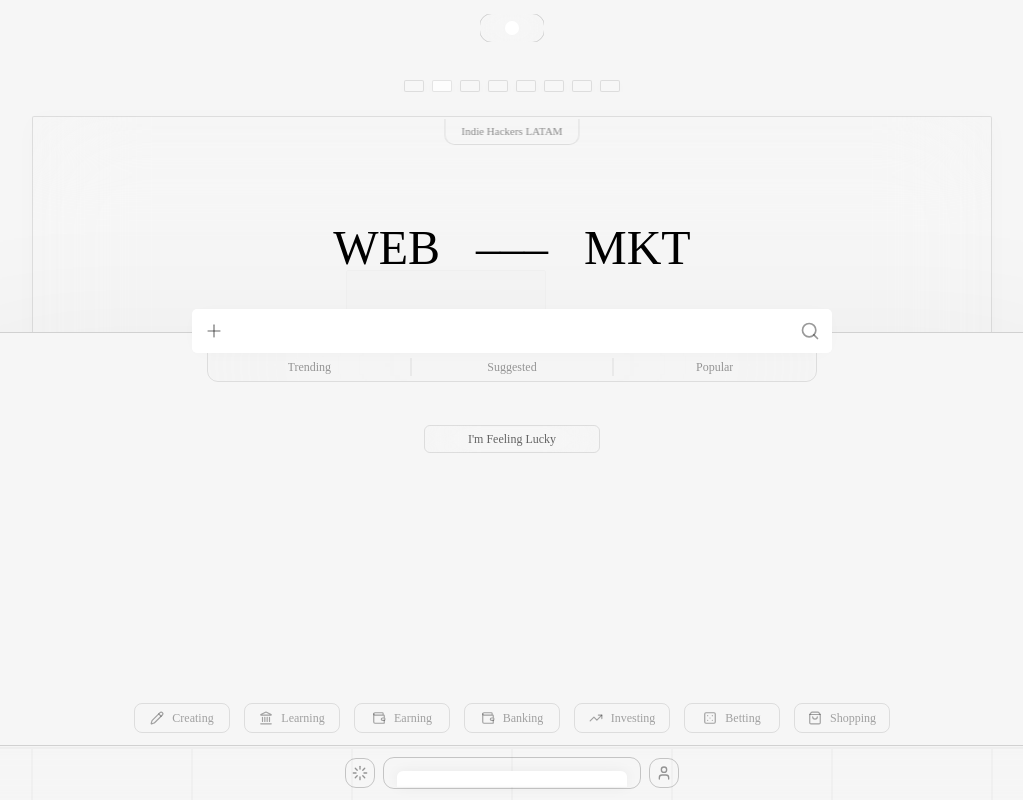
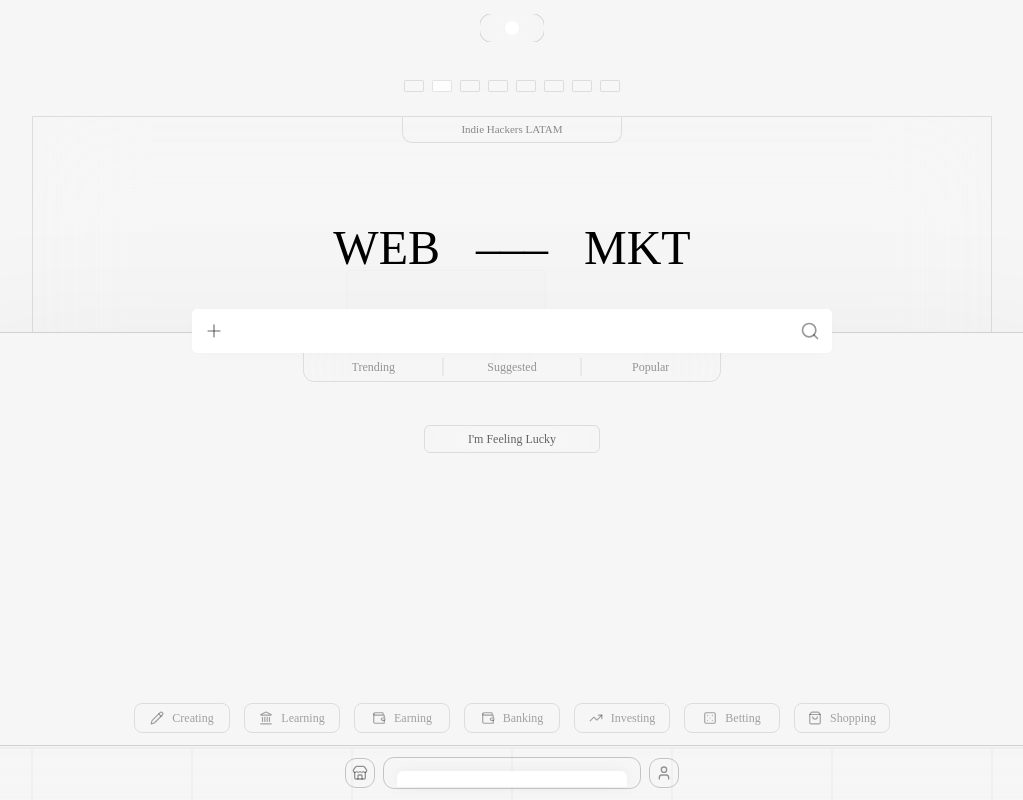
Before and after one commit to Nachogiorgis/Web-Market, a Next.js app: page / in a window 1280 px wide. Shown: the whole page, without its empty margins (128-1151 px from the left). Built offline with nearby package versions, Linux system fonts and the light colour scheme.

Commit message:
more fixes

```diff
--- a/app/components/BottomBar.tsx
+++ b/app/components/BottomBar.tsx
@@ -1,4 +1,4 @@
-import { Loader, User } from "lucide-react";
+import { Store, User } from "lucide-react";
 
 export function BottomBar() {
   return (
@@ -10,7 +10,7 @@ export function BottomBar() {
       <div className="flex items-center justify-center gap-2.5">
         <div className="flex h-7 w-7 items-center justify-center rounded-[10px] p-1 outline outline-[0.50px] outline-offset-[-0.50px] outline-black/20 backdrop-blur-xl hover:bg-black/[1%]">
           {/* <Inbox className="h-4 stroke-black/40" /> */}
-          <Loader className="h-4 stroke-black/40" />
+          <Store className="h-4 stroke-black/40" />
         </div>
         <div className="group relative flex h-[30px] w-64 flex-col items-center justify-end rounded-[10px] px-3 shadow-[inset_0px_-4px_14px_0px_rgba(0,0,0,0.0)] outline outline-[0.50px] outline-offset-[-0.50px] outline-black/20 hover:bg-black/[1%]">
           <div className="absolute bottom-[1px] h-4 w-[90%] cursor-pointer rounded-t-md bg-white shadow-[0px_0px_14px_0px_rgba(0,0,0,0.05),inset_0_-2px_4px_-4px_rgba(0,0,0,0.10)] transition-all duration-300 ease-out group-hover:h-16" />
--- a/app/page.tsx
+++ b/app/page.tsx
@@ -966,7 +966,7 @@ export default function Home() {
 
       {/* Main Container */}
       <div className="relative flex flex-col items-center justify-center gap-0">
-        {/* Display Slider Row */}
+        {/* Display Div */}
         <div
           ref={sliderRef}
           className="fixed top-0 z-0 flex h-screen w-full flex-col items-center justify-start gap-6 bg-black/0 pt-[80px]"
@@ -995,7 +995,7 @@ export default function Home() {
 
           {/* Ad Display */}
           <div
-            className={`duration-250 relative w-[75%] overflow-hidden rounded-sm border-[0.50px] border-black/10 bg-white/5 shadow-[0px_4px_24px_0px_rgba(0,0,0,0.02)] backdrop-blur-[50px] transition-all ease-[cubic-bezier(0.19,1,0.22,1)] ${
+            className={`duration-250 relative w-[75%] overflow-hidden rounded-none border-[0.50px] border-black/10 bg-white/5 shadow-[0px_4px_24px_0px_rgba(0,0,0,0.0)] backdrop-blur-[50px] transition-all ease-[cubic-bezier(0.19,1,0.22,1)] ${
               isVisible ? "h-[70%]" : "h-[45vh]"
             }`}
             onMouseEnter={() => {
@@ -1021,11 +1021,19 @@ export default function Home() {
             }}
           >
             {/* Space name / query label */}
-            <div className="pointer-events-none absolute left-1/2 top-0 z-20 -translate-x-1/2">
-              <div className="bg-black/1 inline-flex items-center justify-center gap-2 rounded-b-[10px] border-x-[0.50px] border-b-[0.50px] border-black/10 px-4 py-1 shadow-[0px_12px_40px_-26px_rgba(0,0,0,0.35)] backdrop-blur-xl">
+            <div className="pointer-events-none absolute left-1/2 top-0 z-20 flex -translate-x-1/2 flex-col items-center justify-start gap-3">
+              <div className="bg-black/1 inline-flex min-w-[220px] items-center justify-center gap-2 rounded-b-[10px] border-x-[0.50px] border-b-[0.50px] border-black/10 px-4 py-1 shadow-[0px_12px_40px_-26px_rgba(0,0,0,0.35)] backdrop-blur-xl">
                 <div className="font-['Neue_Montreal'] text-[11px] font-normal text-black/45">
                   {searchQuery.trim() || activeSpace.name}
                 </div>
+              </div>
+
+              <div
+                className={`font-['Neue_Montreal'] text-[11px] font-normal text-black/25 transition-opacity duration-300 ease-[cubic-bezier(0.19,1,0.22,1)] ${
+                  isAdLongHover ? "opacity-100" : "opacity-0"
+                }`}
+              >
+                Hover outside to collapse
               </div>
             </div>
 
@@ -1138,10 +1146,10 @@ export default function Home() {
                     e.stopPropagation();
                   }
                 }}
-                className={`absolute left-1/2 top-full z-10 -mt-1 inline-flex w-[95%] -translate-x-1/2 flex-col items-center justify-start overflow-hidden rounded-bl-[10px] rounded-br-[10px] bg-black/[0.5%] pt-1 outline outline-[0.50px] outline-offset-[-0.25px] outline-black/10 backdrop-blur-[100px] transition-all duration-300 ease-out ${
+                className={`absolute left-1/2 top-full z-10 -mt-1 inline-flex -translate-x-1/2 flex-col items-center justify-start overflow-hidden rounded-bl-[10px] rounded-br-[10px] bg-black/[0.1%] pt-1 outline outline-[0.50px] outline-offset-[-0.25px] outline-black/10 backdrop-blur-[100px] transition-all duration-300 ease-out ${
                   isSuggestionsHovered && mainScrollOffset === 0
-                    ? "max-h-[280px] min-h-[280px] pb-0 shadow-[0px_20px_160px_-60px_rgba(0,0,0,0.1)]"
-                    : "max-h-[32px] pb-0"
+                    ? "max-h-[280px] min-h-[280px] w-[95%] pb-0 shadow-[0px_20px_160px_-60px_rgba(0,0,0,0.1)]"
+                    : "max-h-[32px] w-[65%] min-w-[280px] pb-0"
                 }`}
               >
                 {/* Suggestions List Tabs */}
```
